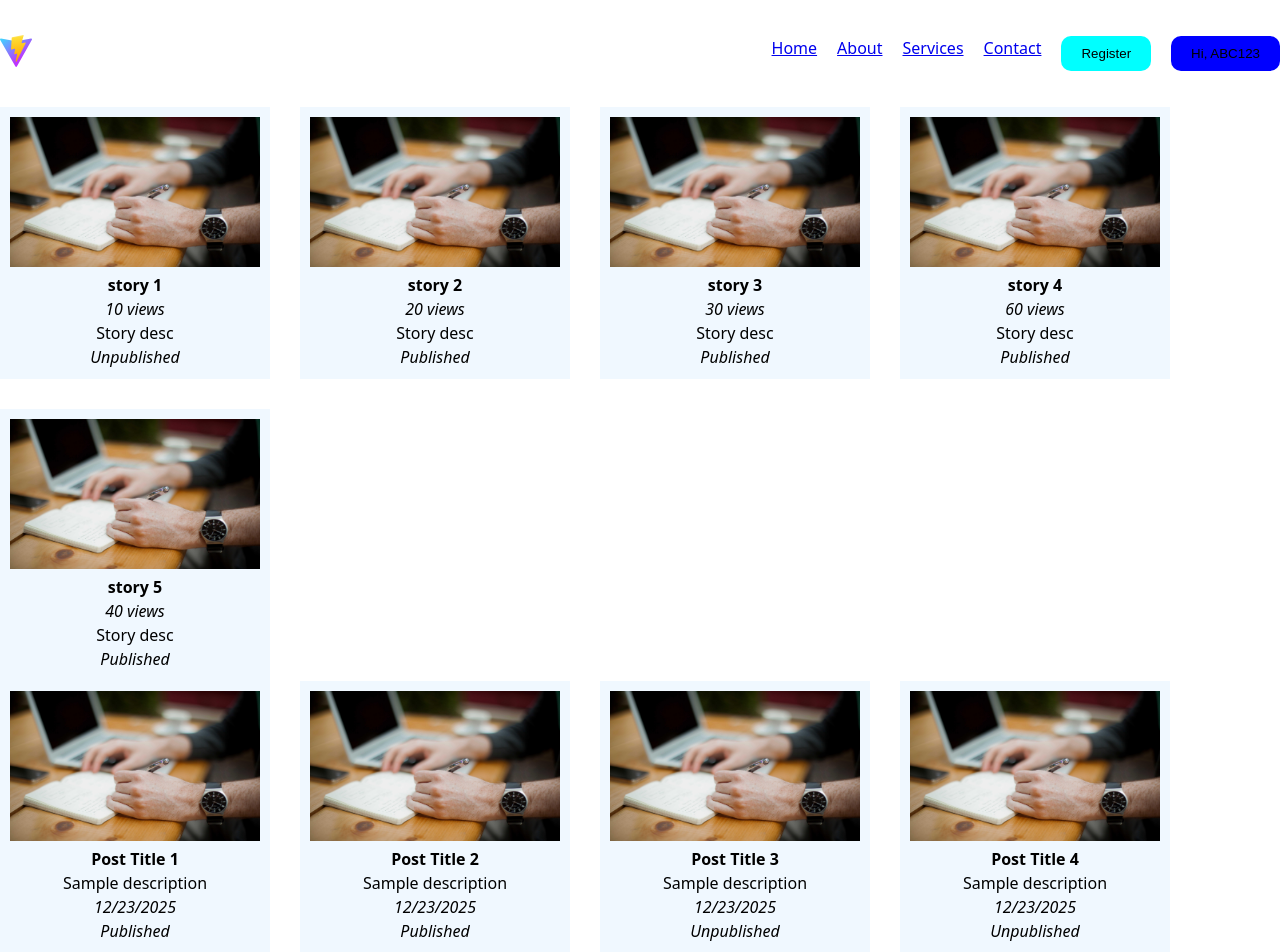
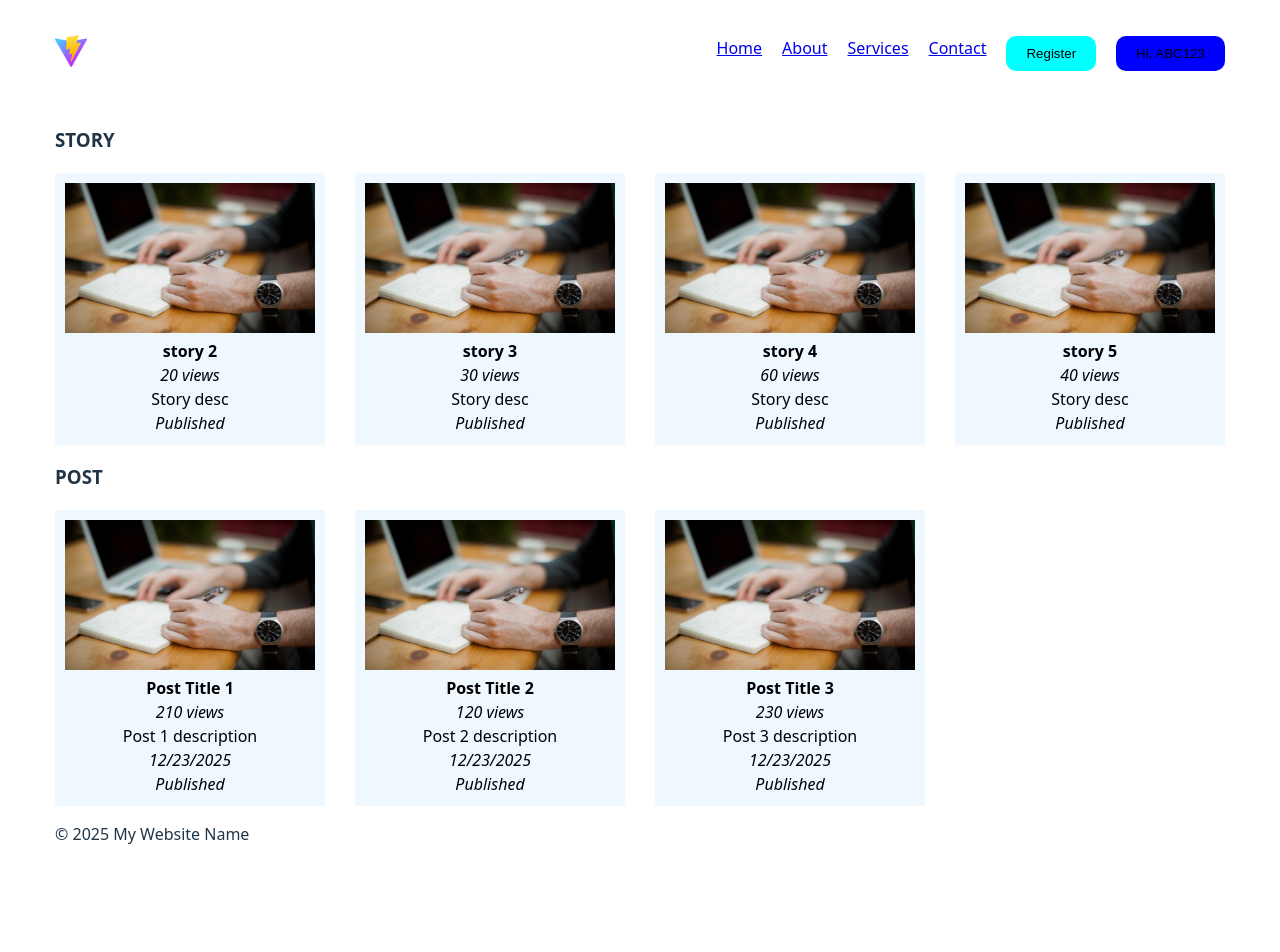
Before and after one commit to a6hijeet/react-demo, a React (Vite) app: page / in a window 1280 px wide. Shown: the top 952 px of the page. After the commit the page ends 862 px from the top, so only its background shows below. Built offline with nearby package versions, Linux system fonts and the light colour scheme.

Commit message:
Sort and filter data

```diff
--- a/src/components/Card.jsx
+++ b/src/components/Card.jsx
@@ -3,16 +3,33 @@ import PropTypes from 'prop-types'
 
 function Card(props) {
 
-  return (
+  const items = props.items;
+  const category = props.category;
+ // items.sort((a, b) => a.name.localeCompare(b.name)); // Alphabetical
+ // items.sort((a, b) => b.name.localeCompare(a.name)); // Reverse alphanbetical
+ // items.sort((a, b) => a.views - b.views); // Numeric
+ // items.sort((a, b) => b.views - a.views); // Reverse numeric
+
+  const onlyVisible = items.filter(item => item.visible);
+
+  const itemsList = onlyVisible.map(item =>
     <div className="card-wrapper">
       <img loading="lazy" width={250} height={150} src={cardimg}></img>
-      <div className="card-title"><strong>{props.name}</strong></div>
-      {props.views ? <em>{props.views} views</em> : ""}
-      <div className="card-desc">{props.desc}</div>
-      <div className="card-date"><i>{props.postDate}</i></div>
-      <div className="card-visibility"><i>{props.visible ? "Published" : "Unpublished"}</i></div>
+      <div className="card-title"><strong>{item.name}</strong></div>
+      {item.views ? <em>{item.views} views</em> : ""}
+      <div className="card-desc">{item.desc}</div>
+      <div className="card-date"><i>{item.postDate}</i></div>
+      <div className="card-visibility"><i>{item.visible ? "Published" : "Unpublished"}</i></div>
     </div>
   )
+  return (
+    <>
+      <h3>{category.toUpperCase()}</h3>
+      <div className={"posts-wrapper " + category}>
+        {itemsList}
+      </div>
+    </>
+    )
 
 }
 Card.propTypes = {
--- a/src/components/Post.jsx
+++ b/src/components/Post.jsx
@@ -1,21 +1,19 @@
 import Card from "./Card";
 
 function Post() {
-  const post1 = "Post Title 1";
-  const post2 = "Post Title 2";
-  const post3 = "Post Title 3";
-  const post4 = "Post Title 4";
+
   const postDate = new Date().toLocaleString().split(',')[0];
+  const posts = [
+    {name: "Post Title 1", desc: "Post 1 description", visible:true, postDate:postDate, views: 210},
+    {name: "Post Title 2", desc: "Post 2 description", visible:true, postDate:postDate, views: 120},
+    {name: "Post Title 3", desc: "Post 3 description", visible:true, postDate:postDate, views: 230},
+    {name: "Post Title 4", desc: "Post 4 description", visible:false, postDate:postDate, views: 220},
+    {name: "Post Title 5", desc: "Post 5 description", visible:false, postDate:postDate, views: 420},
+    {name: "Post Title 6", desc: "Post 6 description", visible:false, postDate:postDate, views: 520}
+  ];
+
   return (
-   <>
-   <div className="posts-wrapper">
-       <Card name={post1} desc="Sample description" visible={true} postDate={postDate}/>
-       <Card name={post2} desc="Sample description" visible={true} postDate={postDate}/>
-       <Card name={post3} desc="Sample description" visible={false} postDate={postDate}/>
-       <Card name={post4} desc="Sample description" visible={false} postDate={postDate}/>
-       <Card />
-     </div>
-   </>
+       <Card items={posts} category="post"/>
 
   )
 }
--- a/src/components/Story.jsx
+++ b/src/components/Story.jsx
@@ -10,12 +10,8 @@ function Story() {
     {key: 5, name: "story 5", desc: "Story desc", views: 40, visible:true}
   ];
 
-  const storyItems = stories.map(story =>
-    <Card key={story.key} name={story.name} desc={story.desc} views={story.views} visible={story.visible}/>
 
-  )
-
-  return (<div className="posts-wrapper">{storyItems}</div>)
+  return (<Card items={stories} category="story"/>)
 
 }
 
```
